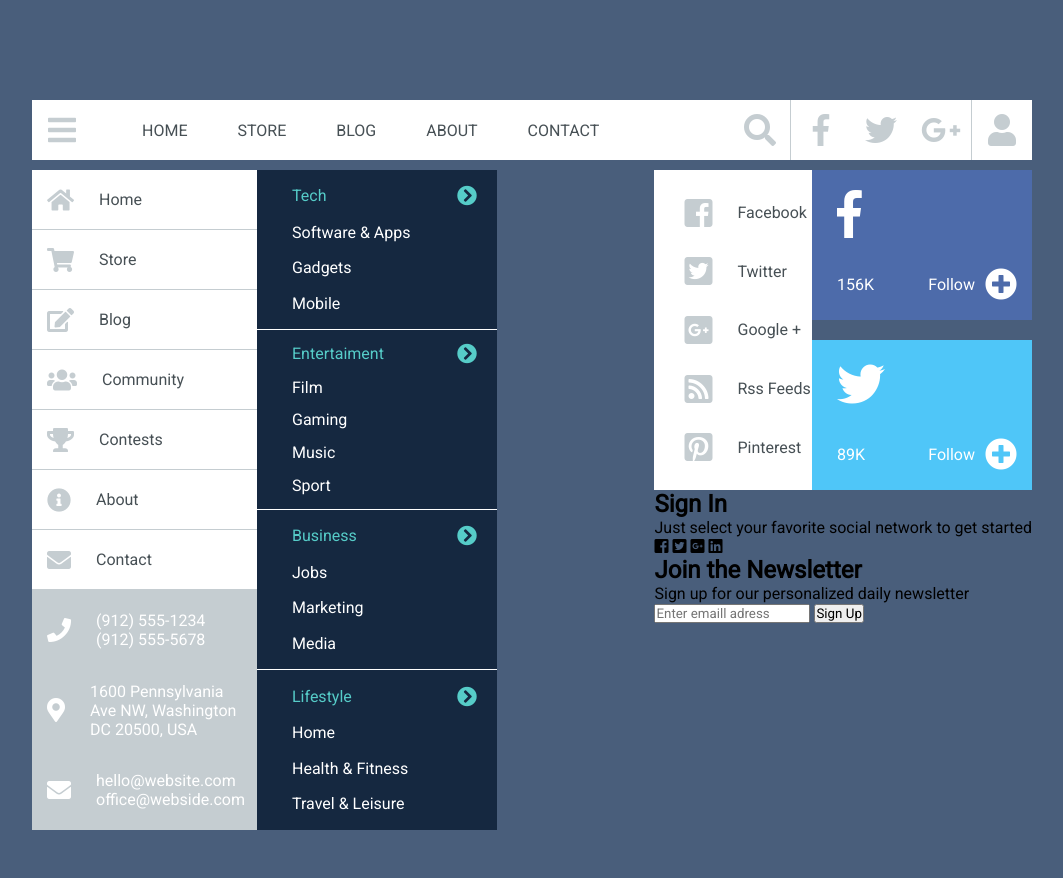
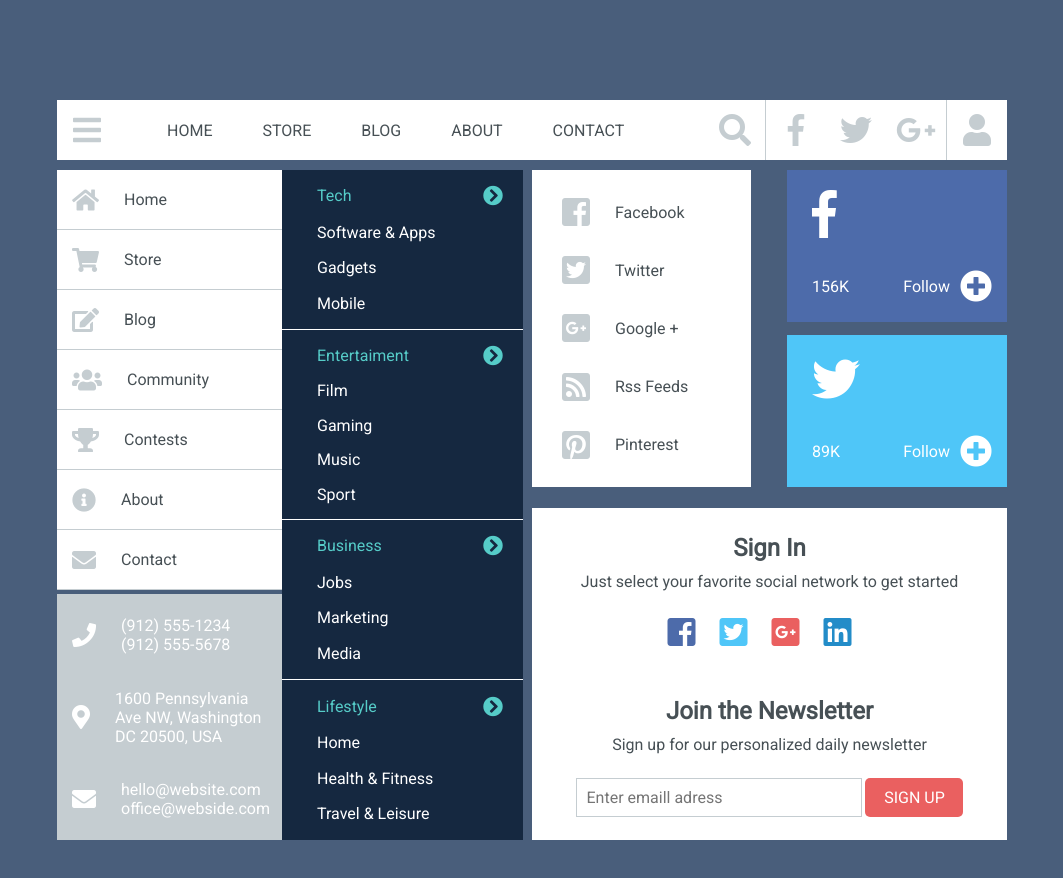
Before and after one commit to pawvel/WWDC---Zadanie-4, a plain HTML site: page index.html in a window 1280 px wide. Shown: the whole page, without its empty margins (108-1171 px from the left). Drawn offline with Linux system fonts and the light colour scheme.

Commit message:
Zrobiona pierwsza sekcja (góra, bez slidera obrazków).

```diff
--- a/css/style.css
+++ b/css/style.css
@@ -15,7 +15,7 @@ a {
 }
 
 .container {
-  max-width: 1000px;
+  max-width: 950px;
   margin: 100px auto;
 }
 
@@ -84,20 +84,29 @@ a {
   width: 100%;
 }
 
+/*#region LEFT COLUMN*/
+
 .main-left-col {
   display: flex;
   flex-wrap: wrap;
+  flex-basis: 50%;
 }
-
 .main-col1 {
   display: flex;
   flex-direction: column;
+  justify-content: space-between;
+  width: 225px;
+}
+
+.main-col2 {
+  display: flex;
+  flex-direction: column;
+  width: 241px;
 }
 
 .item {
   display: flex;
   height: 60px;
-  min-width: 225px;
   align-items: center;
   background-color: #ffffff;
   border-bottom: solid 1px #c5cdd1;
@@ -130,8 +139,7 @@ a {
 .item-contact {
   display: flex;
   align-items: center;
-  height: 80px;
-  width: 100%;
+  height: 82px;
 }
 
 .item-contact i {
@@ -150,7 +158,6 @@ a {
 
 .box {
   background-color: #152840;
-  min-width: 240px;
   border-bottom: solid 1px #ffffff;
   height: 160px;
   display: flex;
@@ -159,7 +166,7 @@ a {
 }
 
 .box:nth-child(2) {
-  height: 180px;
+  height: 190px;
 }
 
 .box:last-child {
@@ -191,16 +198,27 @@ a {
   color: #56ccc8;
 }
 
-.main-col2 {
+/*#endregion*/
+
+/*#region RIGHT COLUMN*/
+
+.main-right-col {
   display: flex;
-  justify-content: space-evenly;
+  flex-direction: column;
+  justify-content: space-between;
+  flex-basis: 50%;
+}
+
+.main-col3 {
+  display: flex;
+  justify-content: space-between;
 }
 
 .app-left {
   display: flex;
   flex-direction: column;
-  height: 320px;
-  width: 100%;
+  height: 317px;
+  width: 219px;
   background-color: #ffffff;
   justify-content: space-evenly;
 }
@@ -218,6 +236,23 @@ a {
 
 .app-item:hover i {
   transform: scale(1.5, 1.5);
+  transition-duration: 0.25s;
+}
+
+.app-left a:hover:nth-child(1) i {
+  color: #4d6baa;
+}
+.app-left a:hover:nth-child(2) i {
+  color: #4fc6f8;
+}
+.app-left a:hover:nth-child(3) i {
+  color: #ea6060;
+}
+.app-left a:hover:nth-child(4) i {
+  color: #f26522;
+}
+.app-left a:hover:nth-child(5) i {
+  color: #bd081c;
 }
 
 .app-item:hover p {
@@ -228,12 +263,11 @@ a {
   display: flex;
   justify-content: space-between;
   flex-direction: column;
-  width: 100%;
+  width: 220px;
 }
 
 .app-face-tweet {
-  min-height: 150px;
-  min-width: 220px;
+  min-height: 152px;
   display: flex;
   flex-direction: column;
   justify-content: space-between;
@@ -272,4 +306,87 @@ a {
 .app-info-corner p {
   margin-right: 10px;
 }
+
+.main-col4 {
+  display: flex;
+  flex-direction: column;
+  justify-content: space-between;
+}
+
+.sign {
+  background-color: #ffffff;
+  display: flex;
+  flex-direction: column;
+  justify-content: space-evenly;
+  height: 166px;
+  align-items: center;
+}
+
+.sign-title {
+  display: flex;
+  flex-direction: column;
+  align-items: center;
+}
+
+.sign-title p {
+  margin-top: 10px;
+  color: #475055;
+}
+
+.sign-title h2 {
+  color: #475055;
+}
+
+.app-icons i {
+  font-size: 2rem;
+  margin-right: 20px;
+}
+
+.app-icons i:hover {
+  transform: scale(1.5, 1.5);
+  transition-duration: 0.25s;
+}
+
+.app-icons a:nth-child(1) {
+  color: #4d6baa;
+}
+
+.app-icons a:nth-child(2) {
+  color: #4fc6f8;
+}
+
+.app-icons a:nth-child(3) {
+  color: #ea6060;
+}
+
+.app-icons a:nth-child(4) {
+  color: #238cc8;
+}
+
+.submit input {
+  width: 286px;
+  height: 39px;
+  font-size: 1rem;
+  border: solid 1px #c5cdd1;
+  padding-left: 10px;
+}
+
+.submit input:hover {
+  border: solid 1px #475055;
+}
+
+.submit button {
+  width: 98px;
+  height: 39px;
+  background-color: #ea6060;
+  color: #ffffff;
+  font-size: 1rem;
+  text-transform: uppercase;
+  border: none;
+  border-radius: 5px;
+  cursor: pointer;
+}
+
 /*#endregion*/
+
+/*#endregion*/
--- a/index.html
+++ b/index.html
@@ -41,6 +41,7 @@
       <section class="main">
         <div class="main-left-col">
           <div class="main-col1">
+            <div class="item-wrapper">
               <a class="item">
                 <i class="fas fa-home"></i>
                 <p class="item-text">Home</p>
@@ -69,6 +70,7 @@
                 <i class="fas fa-envelope"></i>
                 <p class="item-text">Contact</p>
               </a>
+            </div>
             <div class="item-contact-wrapper">
               <a class="item-contact">
                 <i class="fas fa-phone"></i>
@@ -94,7 +96,7 @@
               </a>
             </div>
           </div>
-          <div class="main-col1">
+          <div class="main-col2">
             <div class="box">
               <a href="" class="box-item-title">
                 <p>Tech</p>
@@ -135,7 +137,7 @@
           </div>
         </div>
         <div class="main-right-col">
-          <div class="main-col2">
+          <div class="main-col3">
             <div class="app-left">
               <a href="" class="app-item">
                 <i class="fab fa-facebook-square"></i>
@@ -165,7 +167,7 @@
                   <p>156K</p>
                   <div class="app-info-corner">
                     <p>Follow</p>
-                    <i class="fas fa-plus-circle"></i>
+                    <a href=""><i class="fas fa-plus-circle"></i></a>
                   </div>
                 </div>
               </div>
@@ -175,28 +177,34 @@
                   <p>89K</p>
                   <div class="app-info-corner">
                     <p>Follow</p>
-                    <i class="fas fa-plus-circle"></i>
+                    <a href=""><i class="fas fa-plus-circle"></i></a>
                   </div>
                 </div>
               </div>
             </div>
           </div>
+          <div class="main-col4">
             <div class="sign">
+              <div class="sign-title">
                 <h2>Sign In</h2>
                 <p>Just select your favorite social network to get started</p>
+              </div>
               <div class="app-icons">
-              <i class="fab fa-facebook-square"></i>
-              <i class="fab fa-twitter-square"></i>
-              <i class="fab fa-google-plus-square"></i>
-              <i class="fab fa-linkedin"></i>
+                <a href=""><i class="fab fa-facebook-square"></i></a>
+                <a href=""><i class="fab fa-twitter-square"></i></a>
+                <a href=""><i class="fab fa-google-plus-square"></i></a>
+                <a href=""><i class="fab fa-linkedin"></i></a>
               </div>
             </div>
-          <div class="newsletter">
+            <div class="sign">
+              <div class="sign-title">
                 <h2>Join the Newsletter</h2>
                 <p>Sign up for our personalized daily newsletter</p>
+              </div>
               <div class="submit">
                 <input type="email" placeholder="Enter emaill adress" />
                 <button>Sign Up</button>
+              </div>
             </div>
           </div>
         </div>
```
Lines whose indentation alone changed are shown as unchanged.
